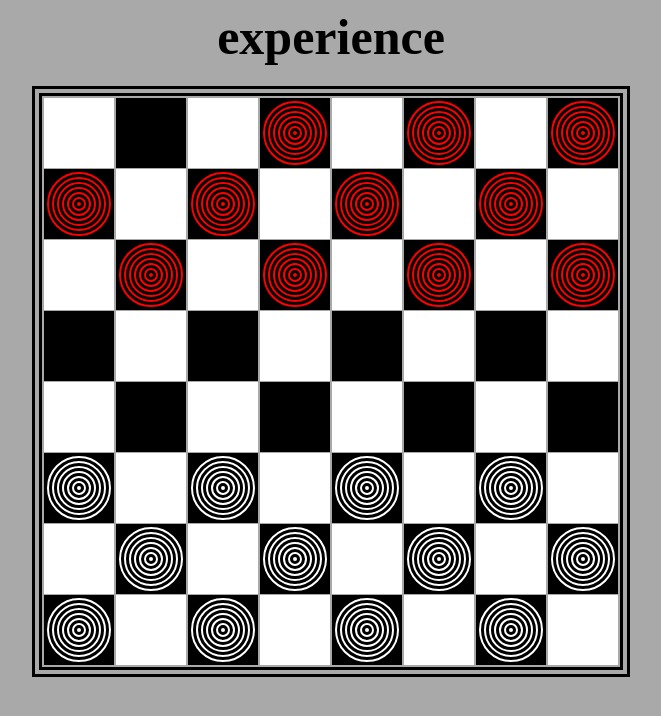
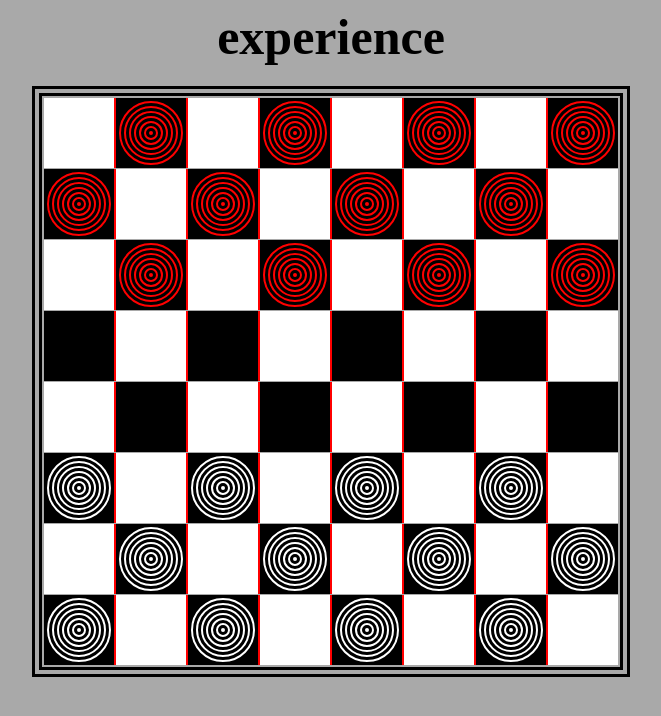
Before and after one commit to arthfs/checker_game, a Next.js app: page / in a window 1280 px wide. Shown: the top 716 px of the page, without its empty margins (309-970 px from the left). Built offline with nearby package versions, Linux system fonts and the light colour scheme.

Commit message:
worked on how the pieces should move and tried to clear the color of a cell where a piece could move to

```diff
--- a/src/pages/_app.js
+++ b/src/pages/_app.js
@@ -1,9 +1,19 @@
 import '@/styles/globals.css'
 
 import Context from './context'
+import ExperienceContext from './experience'
 import Reference from './reference'
 
 export default function App({ Component, pageProps }) {
  // return <Context>  <Component {...pageProps} /> </Context>
- return <Context> <Reference> <Component {...pageProps} /> </Reference> </Context>
+ return (
+ <Context>
+    <Reference>
+        <ExperienceContext>
+            <Component {...pageProps} />
+        </ExperienceContext>
+
+    </Reference>
+</Context>
+ )
 }
--- a/src/pages/cell.js
+++ b/src/pages/cell.js
@@ -1,56 +1,57 @@
+import React, { useState } from 'react'
 import Reference, { reference } from './reference'
+import { clear_cell_color, move } from './dimensions'
 
-import React from 'react'
 import {context} from './context'
-import { move } from './dimensions'
+import { experience_context } from './experience'
 import styles from '../styles/Home.module.css'
 import { useContext } from 'react'
 import { useEffect } from 'react'
 
-var temp=[];
 export default function Cell({ke,cls,id,child=undefined} ) {
-  //  console.log(id)
+  const [temp,settemp] = useState([])
+  const changetemp = (newvalue)=> settemp(newvalue)
 
 
-  const {possibilities} = useContext(context)
+  const {possibilities,changepossibilities} = useContext(context)
   const {ref,changeref} = useContext(reference)
+  const { board,changeboard } = useContext(experience_context)
+
+
+
   useEffect(()=>{
 
-   // console.log('changed to')
-    //console.log(id)
-   // console.log(ref['3 6'])
-  },[ref])
-  useEffect(()=>{
 
- //  console.log(`@@@${possibilities}`)
-//   console.log(id)
-   temp = [...possibilities]
-  },[possibilities])
+  changetemp(possibilities)
+  },[board,possibilities])
 
   useEffect(()=>{
 
     let translationX = 0
     let translationY = 0
-    const element = document.getElementById(id)
+    const element    = document.getElementById(id)
 
     const handleClick=()=>{
-      console.log( `${temp}`)
+      var test  = `${parseInt( id[1])-1 } ${parseInt( id[3])-1}`
+
+
         var source=''
-        if (child==undefined)
+        var clear = []
+      if ( board[test]=='blackcells' || board[test][0]==null)
             {   let present = false;
-                //console.log(temp[0][1][1])
+
+                try {
                 for (let p=0 ; p<temp.length ;p++)
                 {   var e = temp[p][1]
-                   let quit = false
-                    for (let q=0; q<temp[p][1][1].length;q++)
-                     { // console.log(temp[p][1][q][1])
-                        //console.log(q)
-                       //console.log(temp[1][p])
-                        //console.log(`!!${temp[p][1]}`)
+                    let quit = false
+
+                      for (let q=0; q<temp[p][1].length;q++)
+                     {
                         if (temp[p][1][q][1] == id)
-                        {   //console.log(temp[p][0])
+                        {   clear.push(id)
                             present = true;
-                            source = temp[p][0]
+                            source = temp[p][0];
+                            console.log(id)
                             quit = true;
                             break;
 
@@ -59,37 +60,52 @@ export default function Cell({ke,cls,id,child=undefined} ) {
                       }
 
                 }
+            }
+            catch(e)
+            {
+            console.log(e.message)
 
-                //console.log(present)
+            }// console.log(clear)
+               // console.log(present)
 
                 if (present) {
-                  // console.log(temp)
+
                     translationY+= (70 * (parseInt(id[1])- parseInt(source[0] )))
                     translationX+= (70 * (parseInt(id[3])- parseInt(source[2] )))
-                   // console.log(`${source}`)
-                 //  var source1 = source.replace('c','')
-                  // console.log(`${source}`)
-                   var id1 = id.replace('c','')
+
+                    var id1 = id.replace('c','')
                     changeref({ [source] : id1 })
-                   // console.log(ref[id])
-               //console.log(document.getElementById(source))
+
                 try
                 {
+                    changepossibilities([])
+                    clear_cell_color(possibilities)
+
+                    console.log(possibilities)
+                    document.getElementById(source).style.transition='translate 0.32 ms';
                     document.getElementById(source).style.transform=`translate( ${translationX}px , ${translationY}px )`;
+
+                    var po = `${parseInt( source[0])-1 } ${parseInt( source[2])-1}`
+                    var poo = [null,"blackcells"]
+                    changeboard({[po]:poo})
+
+
                 }
                 catch(e){
-                    console.log(`cant translate piece of id ${source}`)
+                    console.log(`cannot move piece of id ${source}`)
                 }
                 }
             }
             else
             {
-              console.log('busy cell')
+      //        console.log(`busy cell ${id}`)
+            // console.log(child.props.id)
             }
+           // console.log(board['2 5'])
       }
     element.addEventListener('click',handleClick)
     return ()=>{element.removeEventListener('click',handleClick)}
-  },[])
+  },[temp,possibilities])
 
 
 
--- a/src/pages/dimensions.js
+++ b/src/pages/dimensions.js
@@ -1,17 +1,18 @@
 import React from 'react'
+import { useContext } from 'react'
 
 export var height_cell ="200px";
 export var ref = [1,2,3,4,5,6,7,8]
 
+export   function possibility (player, position,id,board){
 
 
-export  function possibility (player, position,id){
-  //console.log(position)
   const [r,c] = position.toString().split(' ')
   const poss =[]
   let  temp1r = parseInt( r)  ,temp1c = parseInt (c), temp2c = parseInt( c);
   const result = []
- // console.log(position)
+
+
   if (player=='player 1')
   {
     temp1r +=1
@@ -19,13 +20,15 @@ export  function possibility (player, position,id){
 
     temp2c+=1
     if ((temp1r>=1 && temp1r<=8) && ((temp1c>=1 && temp1c<=8) ))
-    {
-      result.push( [position ,`c${temp1r} ${temp1c}`])
+    { var test  = `${parseInt( temp1r)-1 } ${parseInt( temp1c)-1}`
+
+       if (board[test]=='blackcells'|| board[test][0]==null)   result.push( [position ,`c${temp1r} ${temp1c}`])
     }
 
     if (( (temp1r>=1 && temp1r<=8) && ((temp2c>=1 && temp2c<=8) )))
-    {
-      result.push([position, `c${temp1r} ${temp2c}`])
+    { var test  = `${parseInt( temp1r)-1 } ${parseInt( temp2c)-1}`
+
+      if (board[test]=='blackcells' || board[test][0]==null)  result.push([position, `c${temp1r} ${temp2c}`])
     }
 
 
@@ -46,7 +49,7 @@ export  function possibility (player, position,id){
       result.push([position, `c${temp1r} ${temp2c}`])
     }
   }
- // console.log(`result ${result}`)
+
 
   return {'id':id,'position':position,'possibilities': [...result]};
 }
@@ -56,7 +59,32 @@ export function move(idsource,idtarget)
  // console.log('clicked')
 }
 
+export function clear_cell_color(id)
+{
+
+  if (typeof(id)=='string')
+      {
+      var oldstyle = document.getElementById('c1 2')
+      document.getElementById(id ).style = oldstyle
+      }
+
+      else
+      {
+      for (let i =0;i<id.length;i++)
+              {
+              for (let j =0;j<id[i][1].length;j++)
+              {
+                console.log(id[i][1][j][1])
+                document.getElementById(id[i][1][j][1]).style=oldstyle
+              }
+      }
+}
+
+
+}
 export default function Dimensions() {
+
+
   return (
     <div>dimensions</div>
   )
--- a/src/pages/experience.js
+++ b/src/pages/experience.js
@@ -1,7 +1,8 @@
+import React, { createContext, useState } from 'react'
+
 import Cell from './cell'
 import Piece from './piece'
 import Pion from './pion'
-import React from 'react'
 import styles from '../styles/Home.module.css'
 
 var ar = {}
@@ -58,8 +59,8 @@ for (let i =0;i<8;i++)
 }
 
 //ar['0 2'][0] = null
-temp = [null,'blackcells']
-console.log(ar['0 1']=temp)
+temp = ['white','blackcells']
+//console.log(ar['3 0']=temp)
 var result =[]
 for (let i=0;i<8;i++)
 {   var temp = []
@@ -74,38 +75,38 @@ for (let i=0;i<8;i++)
             { // console.log(`arthur ${ar[pos]}`)
             temp.push(
 
-                <Cell cls={ ar[pos][1] == 'blackcells' ? styles.blackcells : styles.whitecells  } id={'er'} child={<Pion color={ar[pos][0]} ></Pion>} >  </Cell>
-
-                      )
+                <Cell ke={`${i+1}${j+1}`} id={`c${i+1} ${j+1}`}  cls={ ar[pos][1] == 'blackcells' ? styles.blackcells : styles.whitecells  }  child={<Piece id={`${i+1} ${j+1}`} position={`${i+1} ${j+1}`} color={ar[pos][0]} ></Piece>} >  </Cell> )
               }
 
             else
             {
               temp.push(
-              <Cell cls={ ar[pos][1] == 'blackcells' ? styles.blackcells : styles.whitecells  } id={'er'}  >  </Cell>
+              <Cell ke={`${i+1}${j+1}`} id={`c${i+1} ${j+1}`}  cls={ ar[pos][1] == 'blackcells' ? styles.blackcells : styles.whitecells  }  >  </Cell>
               )
             }
             //temp.push(<Pion color={ar[pos]} ></Pion>)
           }
-       else temp.push(<Cell cls={ ar[pos] == 'blackcells' ? styles.blackcells : styles.whitecells  } id={'er'} ></Cell>)
+       else temp.push(<Cell ke={`${i+1}${j+1}`} id={`c${i+1} ${j+1}`}  cls={ ar[pos] == 'blackcells' ? styles.blackcells : styles.whitecells  }  ></Cell>)
     }
     result.push(<div style={{width:'fit-content', display:'flex',flexDirection:'row',columnGap:'2px'}}> {temp} </div> )
 }
-console.log(result[0])
-export default function Experience() {
-  return (
 
-    <>
-      <div className={styles.title}>     experience </div>
-      <div className={styles.arthur}>
+export const experience_context = createContext()
 
-      <div className={styles.board}>
-      {
-        result.map ((e)=>{return e})
-      }
-      </div>
+export default function ExperienceContext({children})
 
-      </div>
-    </>
+{
+  const [board,setboard] = useState(ar)
+  const changeboard= ((newvalue)=> setboard((oldvalue)=>{
+   // console.log(newvalue)
+    return {...oldvalue,...newvalue}
+  })  )
+
+ //return <div></div>
+
+  return ( <experience_context.Provider value = {{board,changeboard}}>
+          <>{children}</>
+  </experience_context.Provider>
+
   )
 }
--- /dev/null
+++ b/src/pages/final.js
@@ -0,0 +1,74 @@
+import React, { useContext, useEffect } from 'react'
+
+import Cell from './cell'
+import Piece from './piece'
+import { experience_context } from './experience'
+import styles from "../styles/Home.module.css"
+import { useState } from 'react'
+
+export default function Affichage() {
+const { board,changeboard } = useContext(experience_context)
+
+const [res,setresult] = useState([])
+const changeresult= (newlist)=>setresult(newlist)
+
+
+
+useEffect(()=>{
+  var result = []
+   // console.log(board['0 1'])
+
+   for (let i=0;i<8;i++)
+   {   var temp = []
+
+       for (let j =0;j<8;j++)
+
+       {   var pos = `${i} ${j}`
+
+          if (board[pos]!= 'blackcells' && board[pos]!='whitecells')
+             {
+               if (board[pos][0]!= null)
+               {
+               temp.push(
+
+                   <Cell ke={`${i+1}${j+1}`} id={`c${i+1} ${j+1}`}  cls={ board[pos][1] == 'blackcells' ? styles.blackcells : styles.whitecells  }  child={<Piece id={`${i+1} ${j+1}`} position={`${i+1} ${j+1}`} color={board[pos][0]} ></Piece>} >  </Cell> )
+                 }
+
+               else
+               {
+                 temp.push(
+                 <Cell ke={`${i+1}${j+1}`} id={`c${i+1} ${j+1}`}  cls={ board[pos][1] == 'blackcells' ? styles.blackcells : styles.whitecells  }  >  </Cell>
+                 )
+               }
+               //temp.push(<Pion color={ar[pos]} ></Pion>)
+             }
+          else temp.push(<Cell ke={`${i+1}${j+1}`} id={`c${i+1} ${j+1}`}  cls={ board[pos] == 'blackcells' ? styles.blackcells : styles.whitecells  }  ></Cell>)
+       }
+
+       result.push(<div style={{width:'fit-content', display:'flex',flexDirection:'row',columnGap:'2px'}}> {temp} </div> )
+   }
+
+  changeresult(result)
+
+  },[])
+//console.log(result)
+
+
+
+return (
+    <>
+    <div className={styles.title}>     experience </div>
+
+
+    <div className={styles.arthur}>
+
+    <div className={styles.board}>
+    {
+      res.map ((e)=>{return <div style={{backgroundColor:'red'}}> {e} </div> })
+    }
+    </div>
+
+    </div>
+  </>
+  )
+}
--- a/src/pages/index.js
+++ b/src/pages/index.js
@@ -1,99 +1,14 @@
-import Cell from './cell'
-import Experience from './experience'
+import Affichage from './final'
 import { Inter } from 'next/font/google'
-import Piece from './piece'
-import styles from '@/styles/Home.module.css'
 
 const inter = Inter({ subsets: ['latin'] })
-var re=[1,2,3,4,5,6]
 
-
-var arthur = []
-
-for ( let i =0; i<8;i++)
-{ var temp =[ ]
-
-  for ( let j = 0;j<8;j++)
-  {
-    if ((i+1)%2!=0 && (i!=4) && (i!=5))
-    {
-
-            if ((j+1)%2==0)
-            {
-              temp.push(   <Cell ke={`${i+1}${j+1}`} id={`c${i+1} ${j+1}`} cls={ (j+1)%2==0 ? styles.blackcells : styles.whitecells} child={  <Piece color={ i<3? "red" :'white'} id={`${i+1} ${j+1}`} position={`${i+1} ${j+1}`} ></Piece>}>
-                            </Cell>)
-            }
-            else {
-               temp.push (   <Cell ke={`${i+1}${j+1}`} id={`c${i+1} ${j+1}`} cls={ (j+1)%2==0 ? styles.blackcells : styles.whitecells}>
-
-            </Cell>)
-            }
-
-    }
-   else if ( (i==3) || (i==4) )
-    {
-               if ((i+1)%2==0)
-               {
-                temp.push(   <Cell ke={`${i+1}${j+1}`} id={`c${i+1} ${j+1}`} cls={ (j+1)%2!=0  ? styles.blackcells : styles.whitecells}> </Cell> )
-
-               }
-
-              else
-              {
-                temp.push(   <Cell ke={`${i+1}${j+1}`} id={`c${i+1} ${j+1}`} cls={ (j+1)%2==0  ? styles.blackcells : styles.whitecells}> </Cell> )
-
-              }
-
-    }
-
-    else
-         {
-          if ((j+1)%2==0)
-          {
-            temp.push(   <Cell ke={`${i+1}${j+1}`} id={`c${i+1} ${j+1}`} cls={ (j+1)%2!=0 ? styles.blackcells : styles.whitecells}>
-
-            </Cell>)
-          }
-          else {
-             temp.push (   <Cell ke={`${i+1}${j+1}`} id={`c${i+1} ${j+1}`} cls={ (j+1)%2!=0 ? styles.blackcells : styles.whitecells } child = {<Piece color={ i<3? "red" :'white'} id={`${i+1} ${j+1}`} position={`${i+1} ${j+1}`} ></Piece>}>
-
-          </Cell>)
-          }
-         }
-
-  }
-  arthur.push( <div key= {`row ${i+1}`}  style={{backgroundColor:"red",display:"flex",flexDirection:"row"}}> {temp}</div>  )
-
-}
 
 
 export default function Home() {
-return <div>
-  <> <Experience></Experience> </>
+ return ( <div>
+          <Affichage></Affichage>
+ </div>
+ )
 
-</div>
-/*
-  return (
-         <div>
-      <div className={styles.title}>Checkers game</div>
-
-
-
-
-
-         <div className={styles.arthur}>
-                          <div className={styles.board}>
-                          {
-                            arthur.map((e)=>{
-                              return  e
-                              })
-
-                          }
-                      </div>
-        </div>
-
-    </div>
-
-  );
-  */
 }
--- a/src/pages/piece.js
+++ b/src/pages/piece.js
@@ -1,6 +1,8 @@
 import React, { useContext, useEffect } from 'react'
 
+import { clear_cell_color } from './dimensions';
 import {context} from  './context'
+import { experience_context } from './experience'
 import { possibility } from './dimensions';
 import { reference } from './reference';
 import styles from "../styles/Home.module.css"
@@ -11,6 +13,7 @@ var test2 = 0
 export default function Piece({color,id,position}) {
 
 const {possibilities,changepossibilities} = useContext(context)
+const { board,changeboard } = useContext(experience_context)
 const {ref} = useContext(reference)
 
 temp_pos = [...possibilities]
@@ -22,7 +25,7 @@ useEffect(() => {
 var pos;
 useEffect(()=>{
   var tess =[];
-  tess = [...possibility('player 1',ref[id],id)['possibilities']]
+  tess = [...possibility('player 1',ref[id],id,board)['possibilities']]
 
   pos = [... tess ];
  //console.log(poss['3 6'])
@@ -37,14 +40,9 @@ const handleClick = () =>{
 
 //  console.log(ref[id])
     if (color == 'red')
-    { //console.log(pos)
-      //console.log(`test 2 value: ${test2}`)
+    {
 
     var oldstyle = document.getElementById('c1 2')
-
-
-   //console.log(temp_pos)
-
 
    for (let j = 0;j<temp_pos.length;j++)
     {
@@ -52,7 +50,8 @@ const handleClick = () =>{
        for (let k =0;k<temp_pos[j][1].length;k++ )
         {
          // console.log(temp_pos[j][1][k][1])
-          document.getElementById(temp_pos[j][1][k][1] ).style=oldstyle
+         clear_cell_color(temp_pos[j][1][k][1])
+         // document.getElementById(temp_pos[j][1][k][1] ).style=oldstyle
         }
      // document.getElementById(temp_pos[j][1][1]).style=oldstyle
     }
@@ -102,7 +101,7 @@ element.addEventListener ('click',handleClick)
       u.map((i)=>{
         var height =`${i*10}`;
 
-        return (<div id={`${u.indexOf(i)}`}  className={styles.circle} key={u.indexOf(i)} style={{position:"absolute" , borderRadius:`${  260/2}px`, left: `${ 50 - parseInt(height)}px`   ,right:`${ 50 - parseInt(height)}px` , top:`${ 50 - parseInt(height)}px` ,bottom:`${ 50 - parseInt(height)}px`, backgroundColor:`${color}`}}></div>)
+        return (<div id={`${u.indexOf(i)}`}  className={styles.circle} key={u.indexOf(i)} style={{position:"absolute" , borderRadius:`${  260/2}px`, left: `${ 50 - parseInt(height)}px`   ,right:`${ 50 - parseInt(height)}px` , top:`${ 50 - parseInt(height)}px` ,bottom:`${ 50 - parseInt(height)}px`, backgroundColor:`${color}`,   transition: "translate 0.01s"}}></div>)
       })
     }
 
--- a/src/pages/reference.js
+++ b/src/pages/reference.js
@@ -6,7 +6,6 @@ for (let i=1 ;i<=8;i++)
     for (let j =1;j<=8;j++)
     {
         test[`${i} ${j}`] =  `${i} ${j}`
-
     }
 }
 
@@ -17,7 +16,6 @@ export default function Reference({children}) {
 
  const [ref,setref]= useState(test)
  const changeref = (newvalue)=> {
-    //console.log(newvalue)
   setref( (oldvalue) =>({...oldvalue,...newvalue}))
 }
   return (
--- a/src/pages/row.js
+++ /dev/null
@@ -1,5 +0,0 @@
-import React from 'react'
-
-export default function Row({row,status}) {
-   return <div></div>
-}
--- a/src/styles/Home.module.css
+++ b/src/styles/Home.module.css
@@ -19,6 +19,7 @@
 .blackcells{
   background-color: black;
   color:white;
+  transition: background-color 0.91s;
 
 }
 
@@ -39,16 +40,21 @@
   padding:2px;
 
 }
-.arthur{
+
+.arthur
+{
   display: flex;
   justify-content: center;
   flex-direction:row;
 }
-.test{
+
+.test
+{
 
   height:70px;
   width:70px;
   position:relative;
+
 
 }
 /*
@@ -58,7 +64,8 @@
 */
 
 
-.circle{
+.circle
+{
   left:0;
   border-color: black;
   border-style: solid;
@@ -66,11 +73,12 @@
   bottom: 0;
   top:0;
   border-radius: 1000px;
-
+  transition: translate 0.0002ms;
 }
 
 
-.title{
+.title
+{
   font-size: 50px;
   font-weight:bold;
   text-align: center;
```
